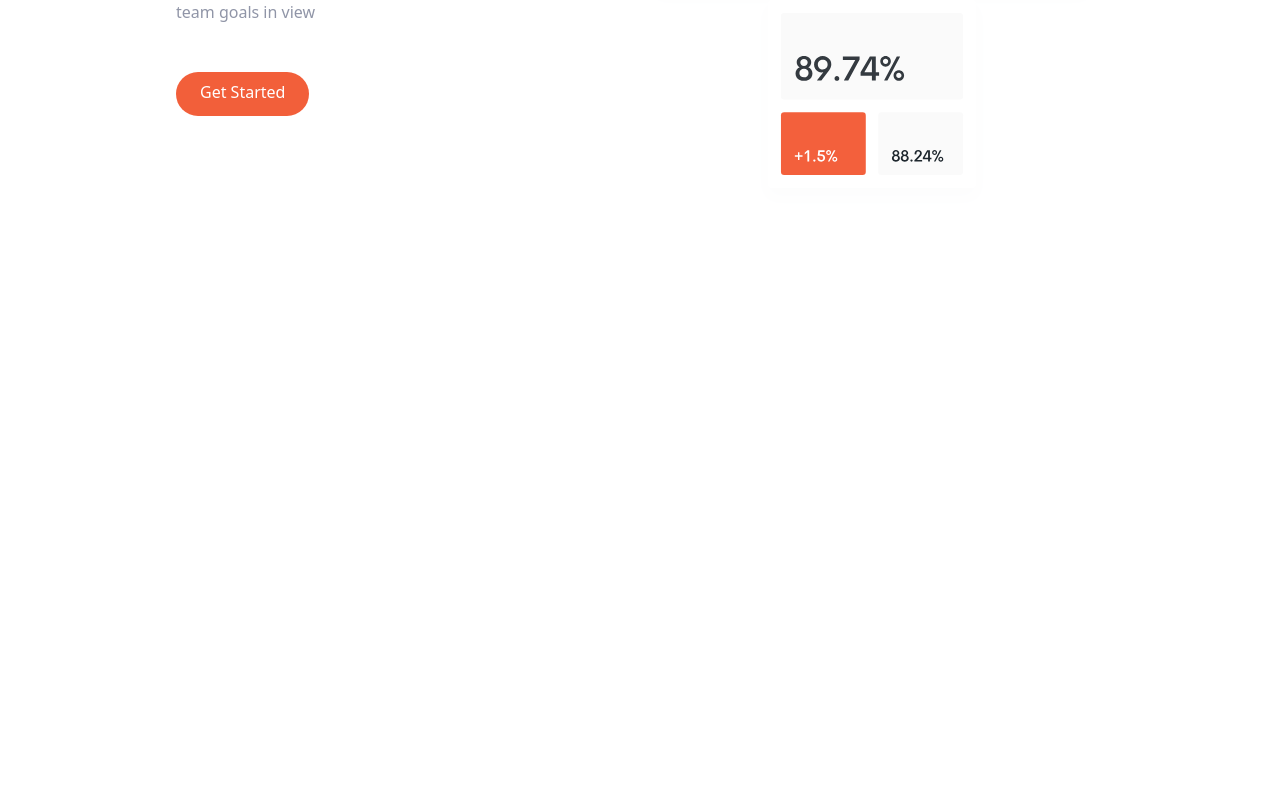
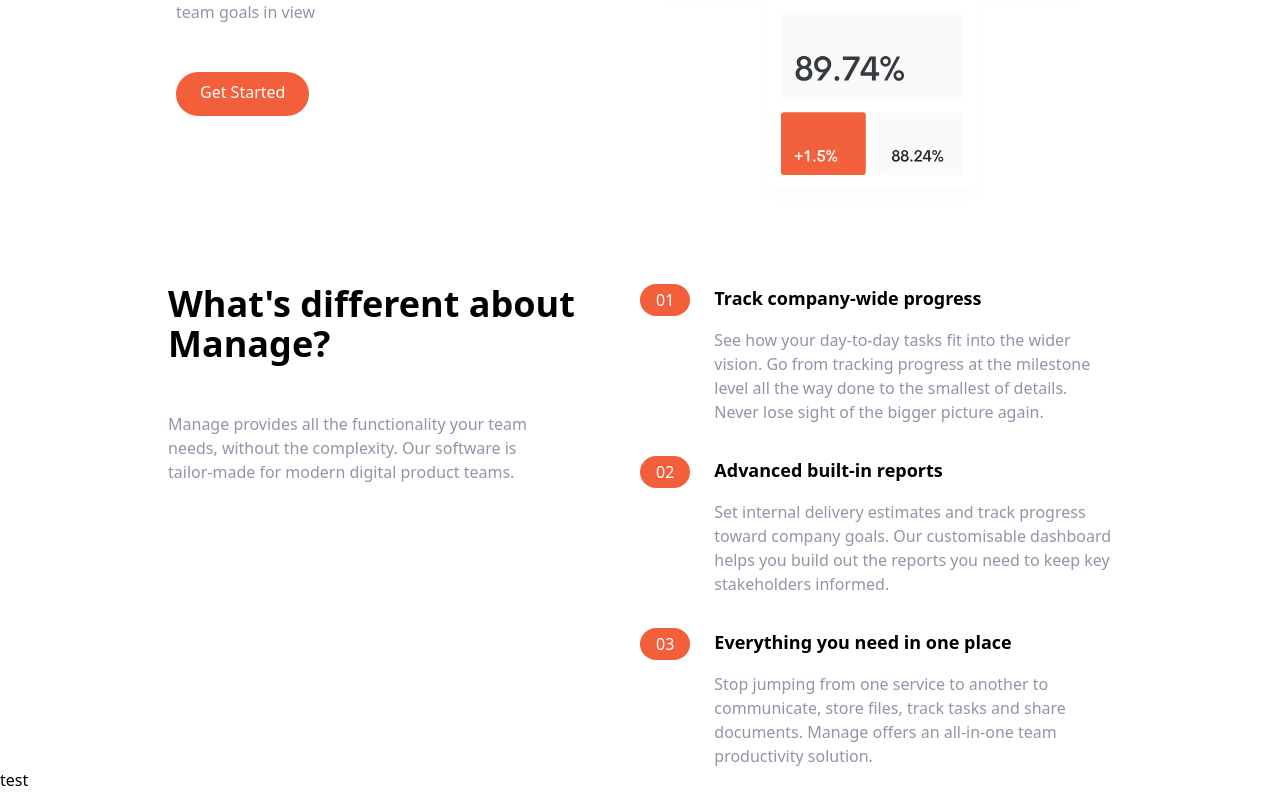
Before and after one commit to ASproson/tailwind-product-page, a React (Create React App) app: page / in a window 1280 px wide. Shown: the part 372-1164 px from the top of the page. Before the commit the page ends 800 px from the top, so only its background shows below. Built offline with nearby package versions, Linux system fonts and the light colour scheme; the HTML template or start-up script is replaced by a standard one.

Commit message:
Adds Testimonals to HomePage.jsx

```diff
--- a/src/components/HomePage.jsx
+++ b/src/components/HomePage.jsx
@@ -1,6 +1,8 @@
 import React from 'react';
 import { Link } from 'react-router-dom';
 import illustrationIntro from '../assets/illustration-intro.svg'
+import Features from './Features';
+import Testimonials from './Testimonials';
 
 const HomePage = () => {
     return (
@@ -27,6 +29,8 @@
                     </div>
                 </div>
             </section>
+            <Features />
+            <Testimonials />
         </div>
     );
 };
```
